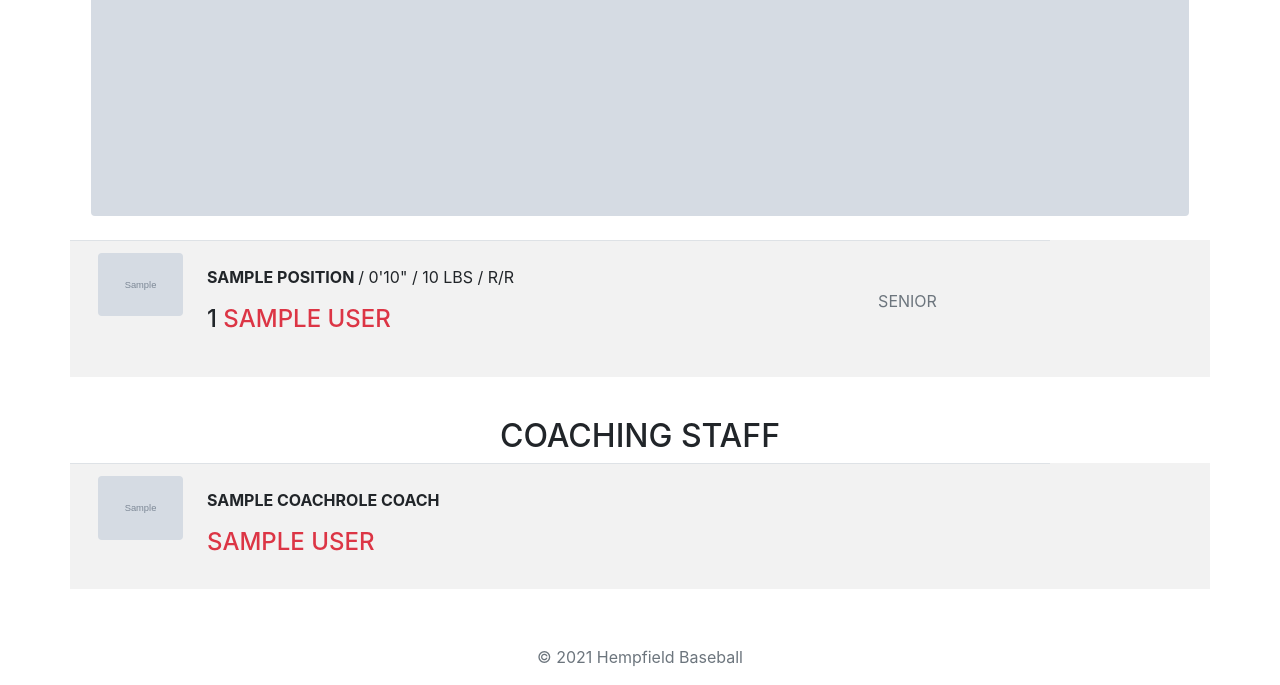
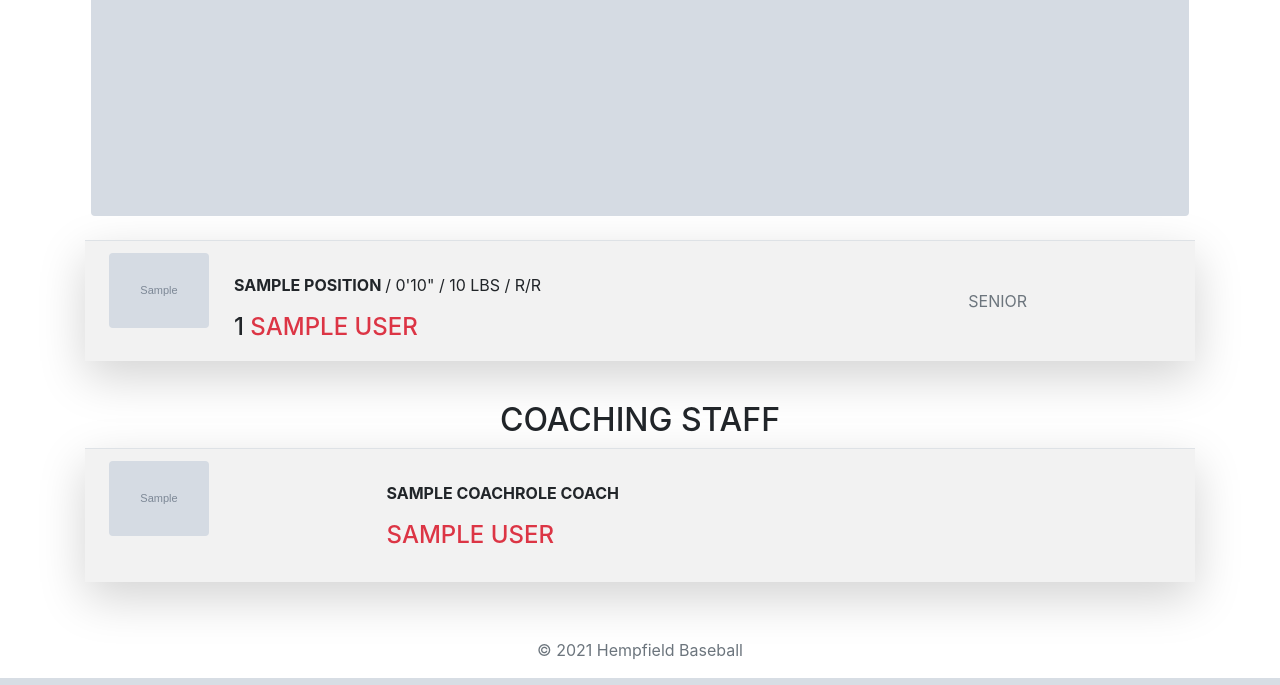
Before and after one commit to dmanning21h/hempfieldbaseball-old, a Django app: page /roster in a window 1280 px wide. Shown: the part 743-1428 px from the top of the page. Run offline with Django 3.2, Linux system fonts and the light colour scheme; tables that the repository leaves empty hold one stand-in row (values such as "Sample post"); grey boxes marked "Sample" are stand-in pictures; some libraries are stand-ins or nearby versions.

Commit message:
Fix Roster formatting and update to Django 3.2

```diff
--- a/alumni/models.py
+++ b/alumni/models.py
@@ -17,7 +17,7 @@ class AlumniPlayer(models.Model):
                                      verbose_name="Alumni Class",
                                      related_name='players',
                                      on_delete=models.CASCADE)
-    college_roster_link = models.CharField(max_length=75, unique=True)
+    college_roster_link = models.URLField(max_length=75, unique=True)
     college_roster_photo = models.ImageField(upload_to='alumni-portraits')
 
     class Meta:
--- a/requirements.txt
+++ b/requirements.txt
@@ -1,10 +1,9 @@
-asgiref==3.3.1
-Django==3.1.6
+asgiref==3.3.4
+Django==3.2.3
 mysql-connector-python==8.0.23
 mysqlclient==2.0.3
 Pillow==8.1.2
 protobuf==3.15.1
-python-dotenv==0.17.1
 pytz==2021.1
 six==1.15.0
 sqlparse==0.4.1
--- a/teammanagement/templates/teammanagement/roster.html
+++ b/teammanagement/templates/teammanagement/roster.html
@@ -9,7 +9,7 @@
 <style>
   .short-text { display: none; }
 
-  @media (max-width: 576px) {
+  @media (max-width: 720px) {
     .short-text { display: inline-block; }
     .full-text { display: none; }
   }
@@ -31,21 +31,20 @@
   {% endif %}
 
   <div class="container">
-    <table class="table table-striped">
+    <table class="table table-striped shadow-lg">
       <tbody>
         {% for player in team.players.all %}
-            <tr class="row">
-
-                <td class="col-3 text-right" style="max-width: 125px">
+            <tr>
+              <td class="pl-4" style="max-width: 125px">
                 {% if player.roster_photo %}
-                    <img src="{{ player.roster_photo.url }}" width="85" class="rounded">
-                  {% else %}
-                    Picture?
+                  <img src="{{ player.roster_photo.url }}" width="100" class="rounded">
                 {% endif %}
               </td>
 
-                <td class="col-6 text-left py-4">
-                  <p>
+              <td class="col text-left pl-4 pt-4">
+                <div class="row">
+                  <div class="col-md-9">
+                    <p class="pt-md-2">
                       <b>
                         <span class="full-text">{{ player.position.name|upper }}</span>
                         <span class="short-text">{{ player.position.abbr|upper }}</span>
@@ -60,14 +59,15 @@
                         {{ player.info.full_name|upper }}
                       </a>
                     </h4>
-                </td>
+                  </div>
 
-
-                <td class="col-3 text-center py-5">
-                  <p class="text-muted">
-                    <span class="full-text">{{ player.info|class_standing:team.year|upper }}</span>
-                    <span class="short-text">{{ player.info|class_standing_abbr:team.year|upper }}</span>
+                  <div class="col-md-3">
+                    <p class="text-muted pt-md-4">
+                      <span class="year">{{ player.info|class_standing:team.year|upper }}</span>
+                      <!--span class="short-text">{{ player.info|class_standing_abbr:team.year|upper }}</span-->
                     </p>
+                  </div>
+                </div>
               </td>
 
             </tr>
@@ -83,21 +83,21 @@
   </h2>
 
   <div class="container">
-    <table class="table table-striped">
+    <table class="table table-striped shadow-lg">
       <tbody>
         {% for coach in team.coaches.all %}
-            <tr class="row">
+            <tr>
 
-                <td class="col-3 text-right" style="max-width: 125px">
+                <td class="pl-4" style="max-width: 125px">
                   {% if coach.roster_photo %}
-                    <img src="{{ coach.roster_photo.url }}" width="85" class="rounded">
+                    <img src="{{ coach.roster_photo.url }}" width="100" class="rounded">
                   {% else %}
                     Picture?
                   {% endif %}
                 </td>
 
-                <td class="col-9 text-left py-4">
-                  <p>
+                <td class="col-9 text-left py-4 pl-4">
+                  <p class="pt-2">
                     <b>{{ coach.role.name|upper }} COACH</b>
                   </p>
                   <h4>
```
Also changed, not shown: alumni/migrations/0002_alter_alumniplayer_college_roster_link.py (added). Lines whose indentation alone changed are shown as unchanged.
